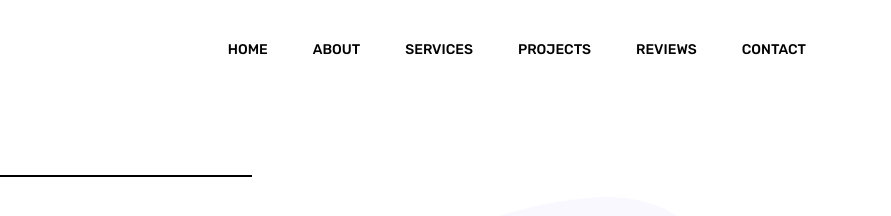
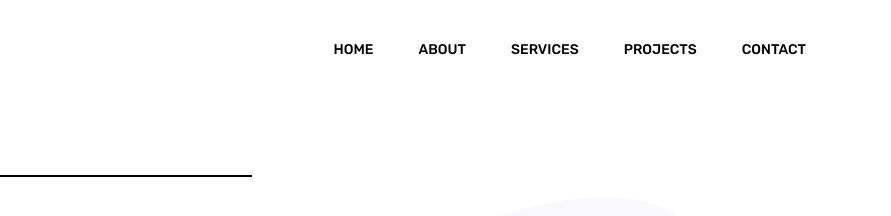
Before and after one commit to Sohaib-Azhar010/Sohaib-s_Portfolio, a plain HTML site: page index.html in a window 1280 px wide. Shown: the top 216 px of the page, 389-1280 px from the left. Drawn offline with Linux system fonts and the light colour scheme; some packages are replaced by stand-ins of ours.

Commit message:
Update index.html

```diff
--- a/index.html
+++ b/index.html
@@ -61,9 +61,6 @@
                 </li>
                 <li class="nav-item">
                   <a class="nav-link" href="#projects">Projects</a>
-                </li>
-                <li class="nav-item">
-                  <a class="nav-link" href="#reviews">Reviews</a>
                 </li>
                 <li class="nav-item">
                   <a class="nav-link" href="#contact">Contact</a>
```
